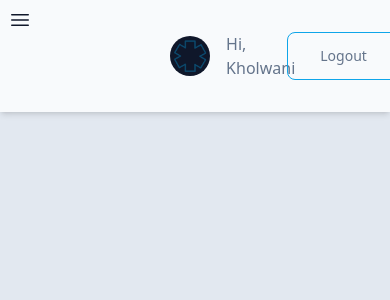
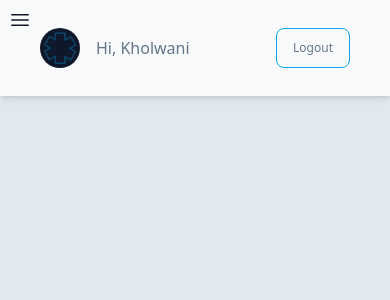
Before and after one commit to khomabhena/ukc-nextjs-tailwind, a Next.js app: page / in a window 390 px wide. Shown: the top 300 px of the page. Built offline with nearby package versions, Linux system fonts and the light colour scheme.

Commit message:
Added mobile friendlyness to the nav section

```diff
--- a/components/DashBoard/Navbar.js
+++ b/components/DashBoard/Navbar.js
@@ -2,15 +2,15 @@ import React from 'react'
 
 const Navbar = () => {
   return (
-    <div className='bg-slate-50 h-28 shadow-md px-10 flex items-center justify-between'>
-        <div className='invisible md:visible font-semibold text-slate-500 text-2xl'>Applicant Dashboard</div>
-        <div className='flex gap-8'>
+    <div className='bg-slate-50 h-24 shadow-md px-10 flex items-center justify-between'>
+        <div className='hidden md:block font-semibold text-slate-500 text-2xl'>Applicant Dashboard</div>
+        <div className='flex gap-8 w-full md:w-auto justify-between'>
             <div className='flex items-center gap-4'>
                 <img className='h-10 w-10 bg-cover bg-slate-900 rounded-full' src='/ukc-favicon-color.png' alt='image'  />
                 <span className='fon font-medium text-slate-500'>Hi, Kholwani</span>
             </div>
             <button className='cursor-pointer border border-sky-500
-            rounded-lg px-8 font-medium text-sm text-slate-500 '>Logout</button>
+            rounded-lg px-4 md:px-8 font-medium text-xs md:text-sm text-slate-500 '>Logout</button>
         </div>
     </div>
   )
```
